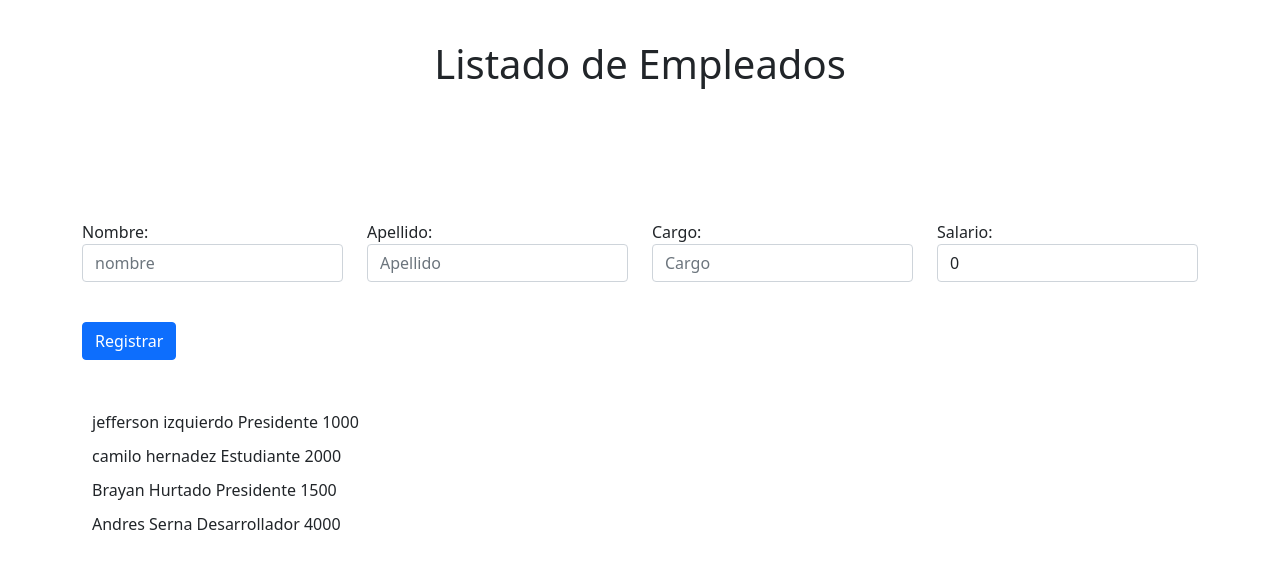
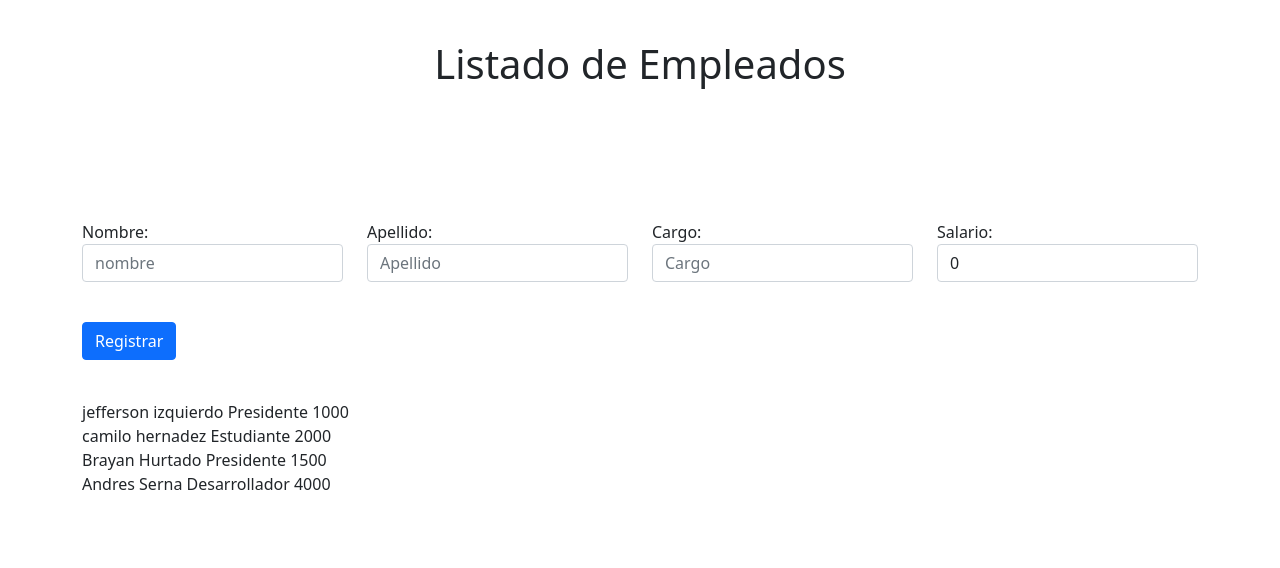
Before and after one commit to jeffersonizquierdo/EmpleadosA, an Angular app: page / in a window 1280 px wide. Shown: the top 568 px of the page. Built offline with nearby package versions, Linux system fonts and the light colour scheme.

Commit message:
comunicacion de componentes

```diff
--- a/src/app/app.component.html
+++ b/src/app/app.component.html
@@ -34,13 +34,6 @@
 
 </div>
 
+<empleado-hijo *ngFor="let empleado of empleados; let i=index" [empleadoDeLista]="empleado" [indice]="i" >
 
-<div class="container" >
-  <div class="row" >
-    <div class="col" >
-      <div *ngFor="let empleado of empleados" style="margin:10px;">
-        {{empleado.nombre}} {{empleado.apellido}} {{empleado.cargo}} {{empleado.salario}}
-      </div>
-    </div>
-  </div>
-</div>
+</empleado-hijo>
--- a/src/app/app.module.ts
+++ b/src/app/app.module.ts
@@ -3,10 +3,12 @@ import { FormsModule } from '@angular/forms';
 import { BrowserModule } from '@angular/platform-browser';
 
 import { AppComponent } from './app.component';
+import { EmpleadoHijoComponent } from './empleado-hijo/empleado-hijo.component';
 
 @NgModule({
   declarations: [
-    AppComponent
+    AppComponent,
+    EmpleadoHijoComponent
   ],
   imports: [
     BrowserModule,
--- /dev/null
+++ b/src/app/empleado-hijo/empleado-hijo.component.html
@@ -0,0 +1,9 @@
+<div class="container" >
+    <div class="row" >
+      <div class="col" >
+        <div >
+          {{empleadoDeLista.nombre}} {{empleadoDeLista.apellido}} {{empleadoDeLista.cargo}} {{empleadoDeLista.salario}}
+        </div>
+      </div>
+    </div>
+  </div>
--- /dev/null
+++ b/src/app/empleado-hijo/empleado-hijo.component.ts
@@ -0,0 +1,19 @@
+import { Empleado } from './../Empleado.model';
+import { Component, Input, OnInit } from '@angular/core';
+
+@Component({
+  selector: 'empleado-hijo',
+  templateUrl: './empleado-hijo.component.html',
+  styleUrls: ['./empleado-hijo.component.css']
+})
+export class EmpleadoHijoComponent implements OnInit {
+
+  constructor() { }
+
+  ngOnInit(): void {
+  }
+
+  @Input() empleadoDeLista:Empleado;
+  @Input() indice: number;
+
+}
--- a/tsconfig.json
+++ b/tsconfig.json
@@ -2,6 +2,7 @@
 {
   "compileOnSave": false,
   "compilerOptions": {
+    "strictPropertyInitialization": false,
     "baseUrl": "./",
     "outDir": "./dist/out-tsc",
     "forceConsistentCasingInFileNames": true,
```
Also changed, not shown: src/app/empleado-hijo/empleado-hijo.component.css (added), 1 other file (tests, documents, lock files or other folders).
